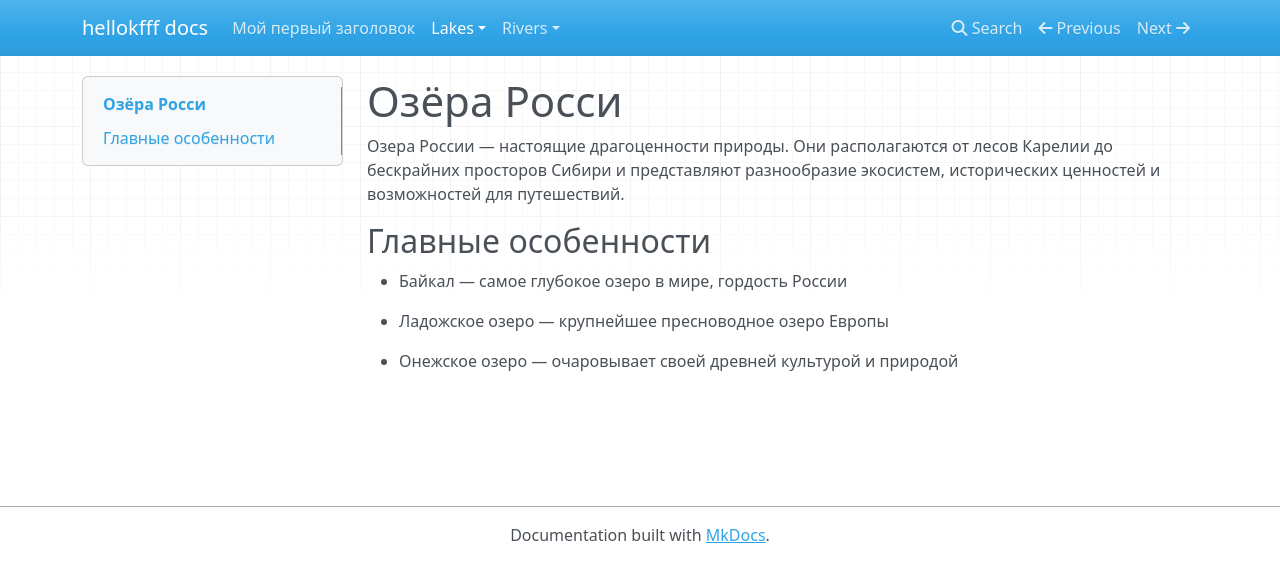
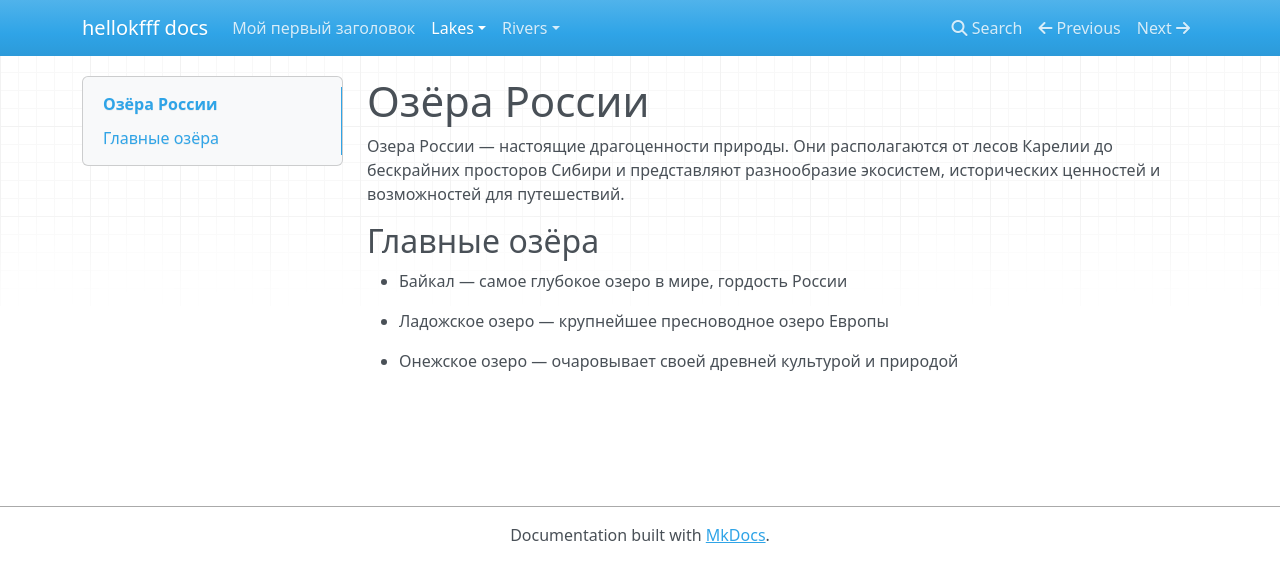
Before and after one commit to hellokfff/first_ssg, an MkDocs documentation site: the page built from docs/lakes/index.md, in a window 1280 px wide. Shown: the top 582 px of the page. Built offline with MkDocs 1.6.1, drawn with Linux system fonts in a browser that asks for light colours; nearby versions of some CDN libraries.

Commit message:
исправлены опечатки

```diff
--- a/docs/lakes/index.md
+++ b/docs/lakes/index.md
@@ -1,8 +1,8 @@
-# Озёра Росси
+# Озёра России
 
 Озера России — настоящие драгоценности природы. Они располагаются от лесов Карелии до бескрайних просторов Сибири и представляют разнообразие экосистем, исторических ценностей и возможностей для путешествий.
 
-## Главные особенности
+## Главные озёра
 
 * Байкал — самое глубокое озеро в мире, гордость России
 
```
Also changed, not shown: docs/index.md (+2 -0 lines).
